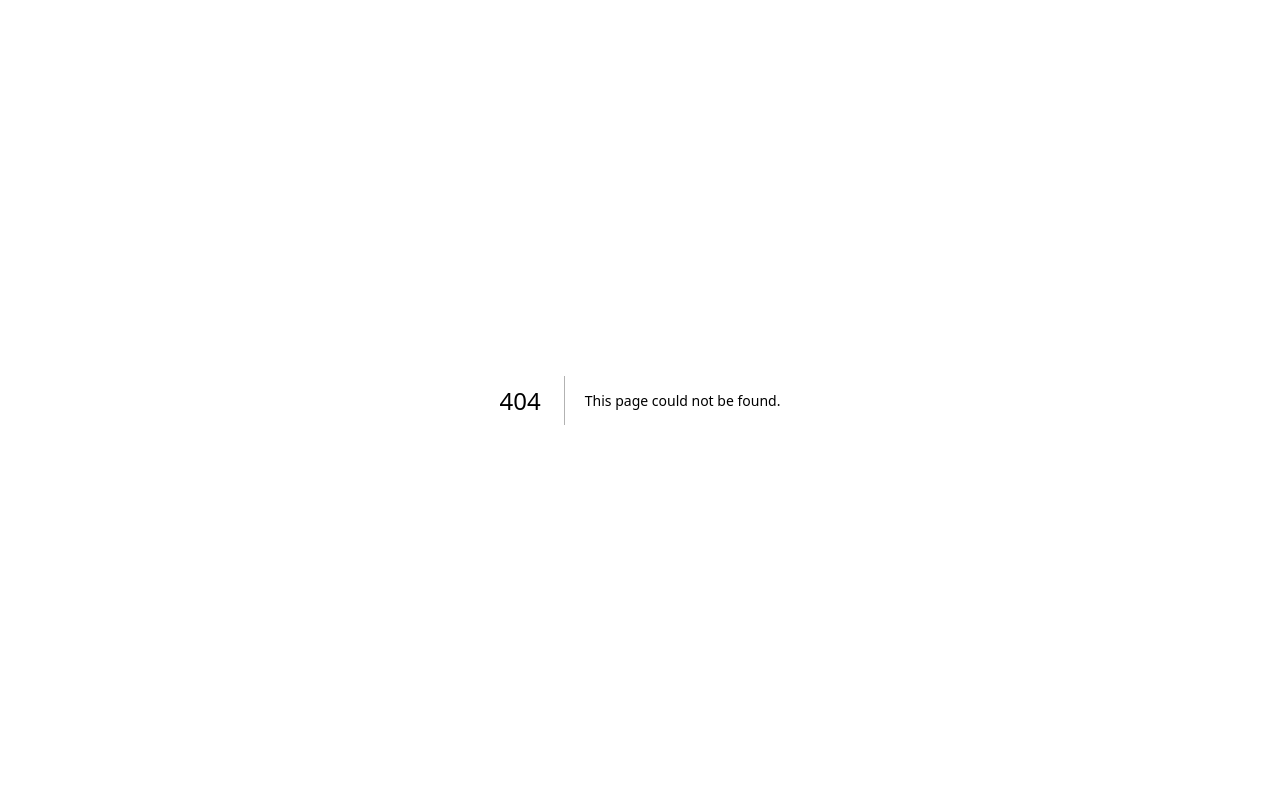
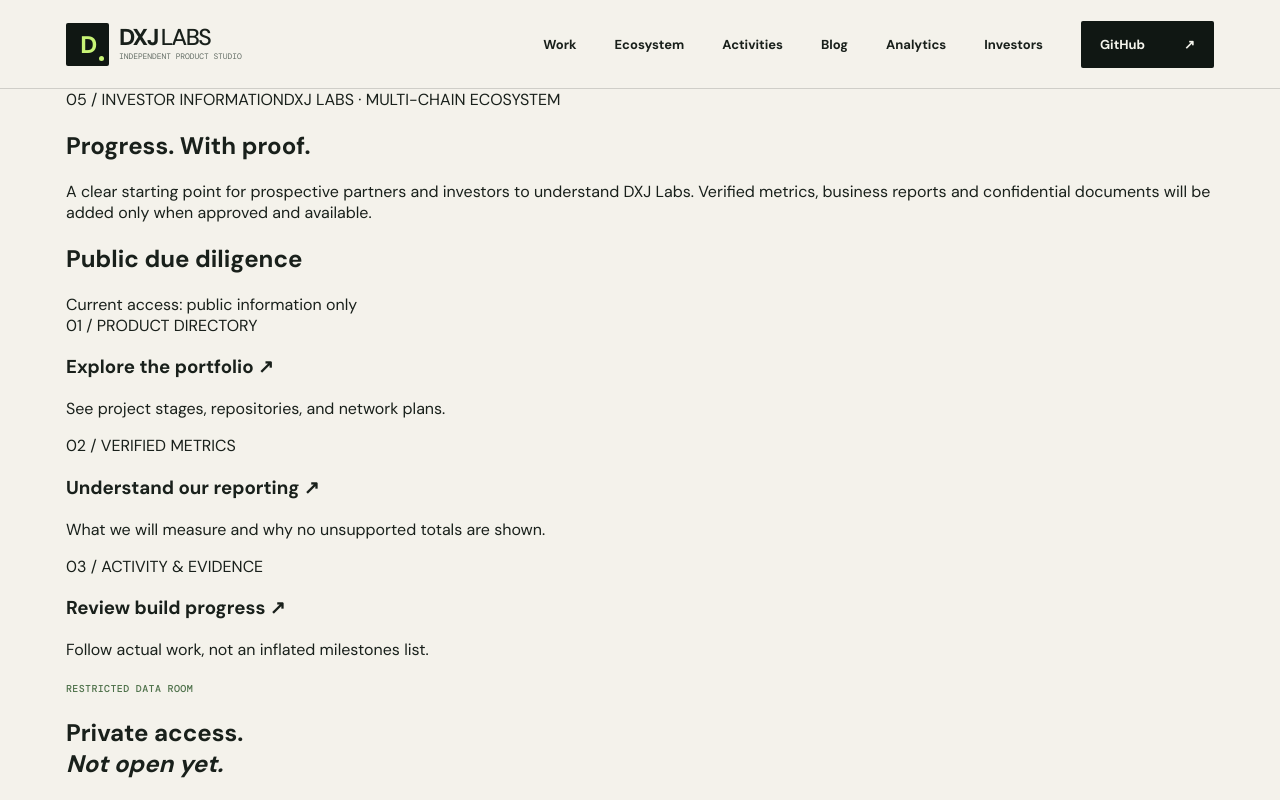
Before and after one commit to DXJLabs/dxj-labs-site, a Next.js app: page /investors in a window 1280 px wide. Before the commit this address had no page. Shown: the top 800 px of the page. Built offline with nearby package versions, Linux system fonts and the light colour scheme.

Commit message:
feat: add functional multi-chain ecosystem content routes

```diff
--- /dev/null
+++ b/app/investors/page.tsx
@@ -0,0 +1,16 @@
+import type { Metadata } from "next";
+import Link from "next/link";
+import PlatformPage from "../../components/PlatformPage";
+
+export const metadata: Metadata = { title: "Investor Overview | DXJ Labs", description: "Public information about DXJ Labs products, milestones, planned reporting and future due-diligence access." };
+
+export default function InvestorsPage() {
+  return (
+    <PlatformPage number="05" tag="INVESTOR INFORMATION" title="Progress. With proof." description="A clear starting point for prospective partners and investors to understand DXJ Labs. Verified metrics, business reports and confidential documents will be added only when approved and available.">
+      <section className="platform-section"><div className="platform-section-heading"><h2>Public due diligence</h2><span>Current access: public information only</span></div>
+        <div className="investor-grid"><Link href="/ecosystem"><span>01 / PRODUCT DIRECTORY</span><h3>Explore the portfolio ↗</h3><p>See project stages, repositories, and network plans.</p></Link><Link href="/analytics"><span>02 / VERIFIED METRICS</span><h3>Understand our reporting ↗</h3><p>What we will measure and why no unsupported totals are shown.</p></Link><Link href="/activities"><span>03 / ACTIVITY & EVIDENCE</span><h3>Review build progress ↗</h3><p>Follow actual work, not an inflated milestones list.</p></Link></div>
+      </section>
+      <section className="platform-section platform-empty-section"><div><span className="section-tag">RESTRICTED DATA ROOM</span><h2>Private access.<br /><em>Not open yet.</em></h2></div><div><p>Confidential reports, financial statements, investor documents and identity-verified access are future features. There is no active login or private document service on this website today.</p><p className="platform-fineprint">No DXJ token issuance, ownership right, security offering, equity claim or return is represented by this page.</p></div></section>
+    </PlatformPage>
+  );
+}
```
